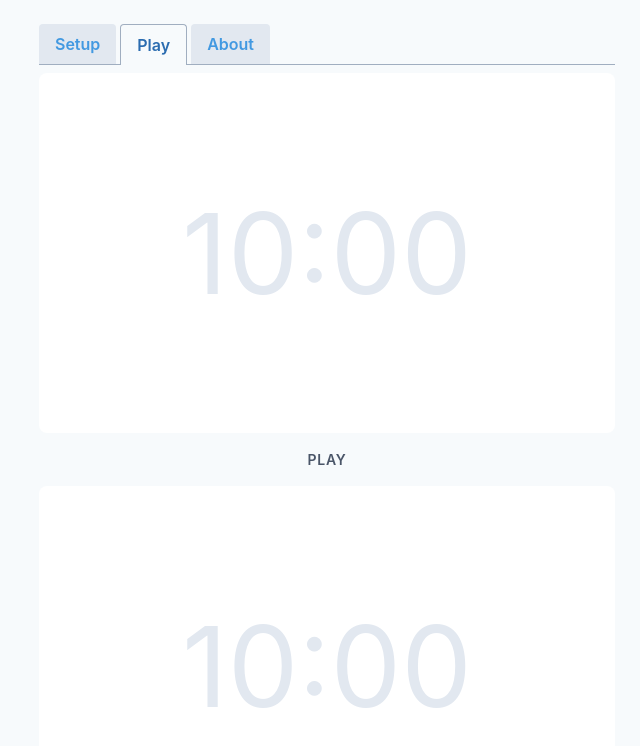
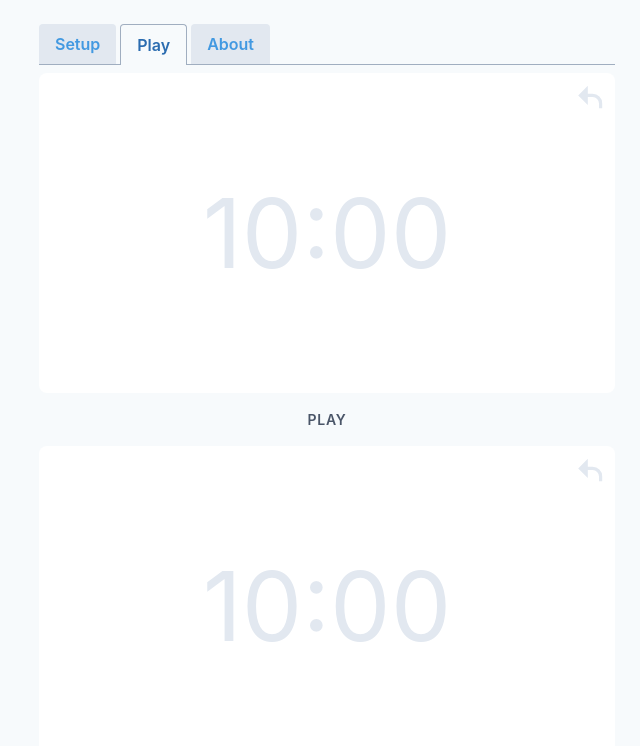
Before and after one commit to lawnchamp/chesstimer, a React (Create React App) app: page /#/ in a window 1280 px wide. Shown: the top 746 px of the page, without its empty margins (313-953 px from the left). Built offline with nearby package versions, Linux system fonts and the light colour scheme.

Commit message:
Adding ability to rotate the timer direction

```diff
--- a/src/chessTimer.js
+++ b/src/chessTimer.js
@@ -1,6 +1,13 @@
 import React, { useState, Fragment, useEffect } from 'react';
 
 function ClockDisplay({ isTicking, time, toggleTicker }) {
+  const [rotation, setRotation] = useState(0);
+
+  function onRotationClicked(event) {
+    event.stopPropagation();
+    setRotation(rotation + 45);
+  }
+
   const minutes = Math.floor(time / 60);
   const seconds = (time % 60).toString().padStart(2, '0');
 
@@ -10,9 +17,18 @@ function ClockDisplay({ isTicking, time, toggleTicker }) {
   return (
     <div
       onClick={() => isTicking && time > 0 && toggleTicker()}
-      className={`rounded-lg text-center my-2 ${containerStyles}`}
+      className={`relative rounded-lg h-half flex justify-center items-center ${containerStyles}`}
     >
-      <div className={`text-7xl py-12 sm:py-24 ${timerStyles}`}>
+      <svg
+        className={`${timerStyles} h-8 w-8 hover:text-black absolute top-0 right-0 m-2`}
+        onClick={onRotationClicked}
+        fill="currentColor"
+        xmlns="http://www.w3.org/2000/svg"
+        viewBox="0 0 20 20"
+      >
+        <path d="M15 17v-2.99A4 4 0 0 0 11 10H8v5L2 9l6-6v5h3a6 6 0 0 1 6 6v3h-2z" />
+      </svg>
+      <div className={`text-8xl ${timerStyles}`} style={{ transform: `rotate(${rotation}deg)` }}>
         {minutes}:{seconds}
       </div>
     </div>
--- a/src/index.js
+++ b/src/index.js
@@ -4,7 +4,7 @@ import App from './App';
 import './styles/tailwind.css';
 import * as serviceWorker from './serviceWorker';
 
-import { BrowserRouter, HashRouter } from 'react-router-dom';
+import { HashRouter } from 'react-router-dom';
 
 ReactDOM.render(
   <HashRouter>
--- a/src/styles/index.css
+++ b/src/styles/index.css
@@ -4,10 +4,10 @@
 
 @tailwind utilities;
 
-.text-7xl {
-  font-size: 7rem;
+.text-8xl {
+  font-size: 6rem;
 }
 
 .h-half {
-  height: 50vh;
+  height: 40vh;
 }
```
Also changed, not shown: src/styles/tailwind.css.
